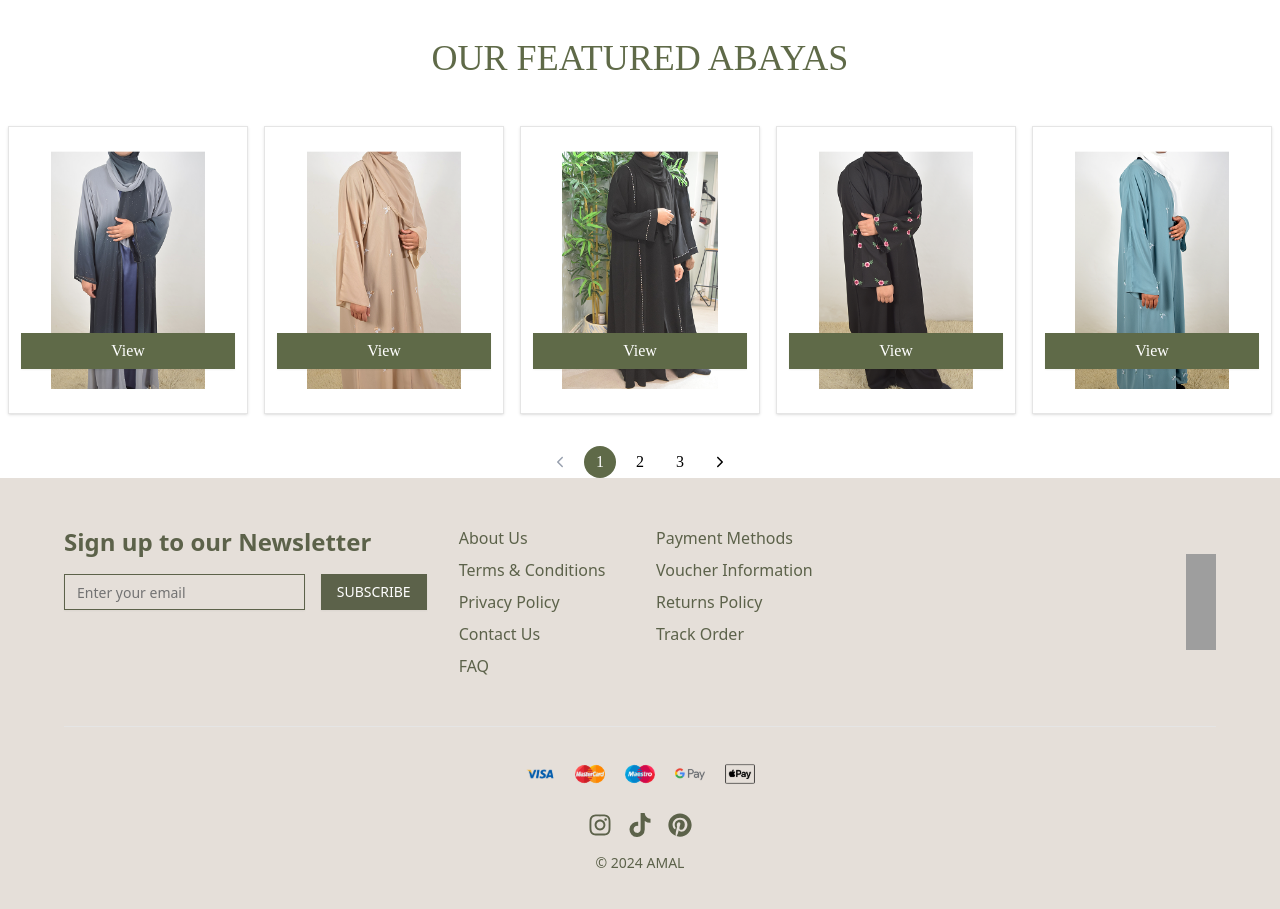
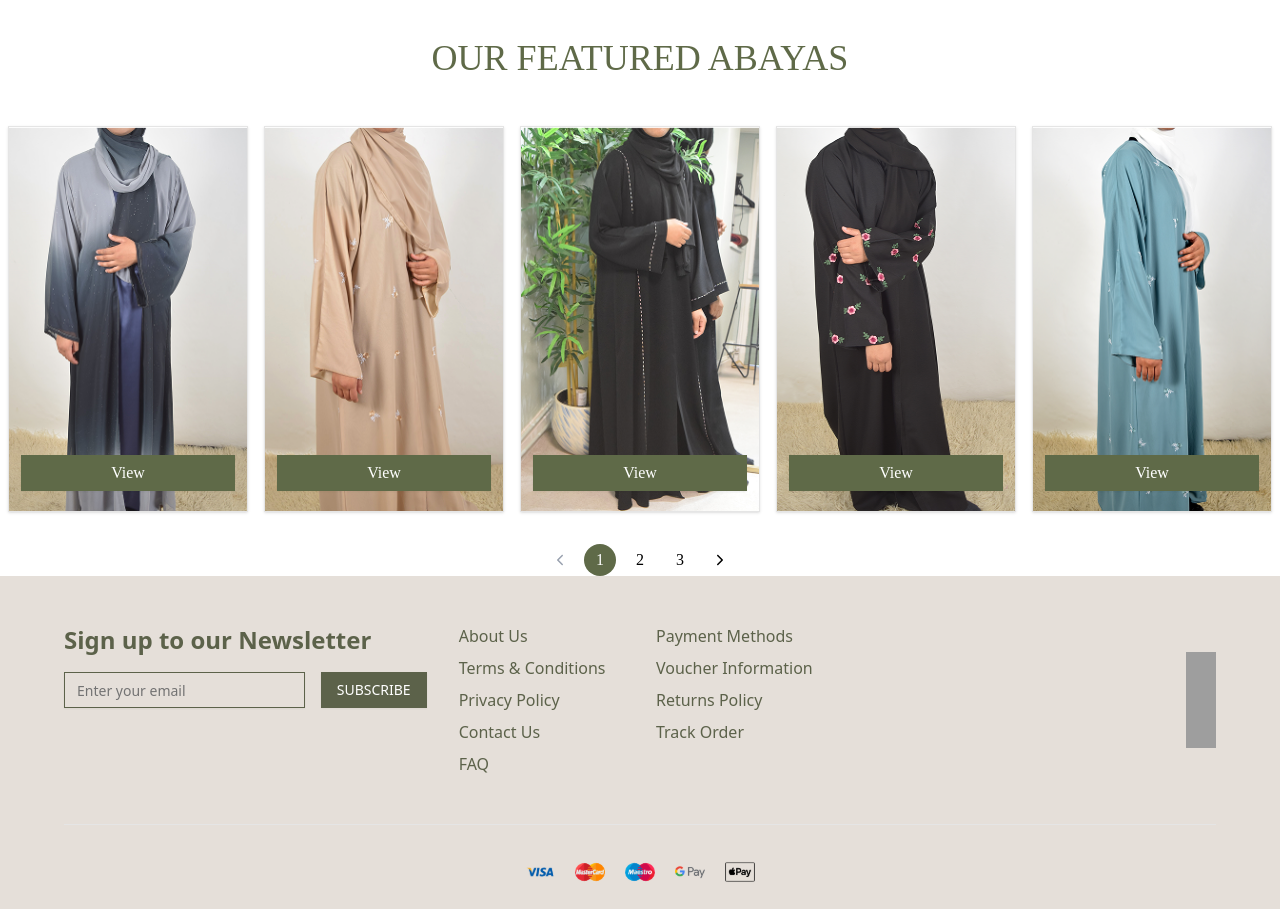
Before and after one commit to Arjunkumar1877/trend-hivee-client, a Next.js app: page / in a window 1280 px wide. Shown: the part 2040-2949 px from the top of the page. Built offline with nearby package versions, Linux system fonts and the light colour scheme; grey boxes are pictures that could not be loaded.

Commit message:
fix: lint

```diff
--- a/src/components/home/FeaturedProducts.tsx
+++ b/src/components/home/FeaturedProducts.tsx
@@ -1,7 +1,7 @@
 import React, { useState } from 'react'
 import { Button } from '../ui/button'
 import { Card, CardContent } from '../ui/card'
-import { IoIosArrowForward, IoIosArrowBack } from "react-icons/io"
+import { IoIosArrowForward, IoIosArrowBack } from 'react-icons/io'
 import Image from 'next/image'
 
 const FeaturedProducts = () => {
@@ -32,7 +32,7 @@ const FeaturedProducts = () => {
   const paginatedImages = images.slice(currentPage * itemsPerPage, (currentPage + 1) * itemsPerPage)
 
   return (
-    <div className='w-full'>
+    <div className="w-full">
       <p className="text-[#5F6A48] w-full text-4xl font-normal py-10 font-[Agatho] text-center uppercase">
         Our Featured Abayas
       </p>
@@ -41,15 +41,10 @@ const FeaturedProducts = () => {
       <div className="flex justify-center overflow-hidden">
         {paginatedImages.map((data, index) => (
           <div key={index} className="md:basis-1/5 lg:basis-1/5 p-2">
-            <Card className="rounded-none">
+            <Card className="rounded-none p-0">
               <CardContent className="relative w-full aspect-square flex items-center justify-center p-0">
-    <div className="relative w-full h-full">
-      <Image
-        alt="Featured Product"
-        src={data}
-        fill
-        className="object-contain"
-      />
+                <div className="relative w-full p-0 h-96">
+                  <Image alt="Featured Product" src={data} fill className="object-center" />
                 </div>
 
                 <Button
@@ -60,7 +55,6 @@ const FeaturedProducts = () => {
                 </Button>
               </CardContent>
             </Card>
-
           </div>
         ))}
       </div>
--- a/src/components/home/LogoBanner.tsx
+++ b/src/components/home/LogoBanner.tsx
@@ -2,9 +2,8 @@ import React from 'react'
 
 const LogoBanner = () => {
   return (
-    <div className='bg-[#5f6a48b0] flex justify-center items-center w-full h-[30rem]'>
-      <div className='border-4 border-[#E6DDD8] relative flex justify-center items-center w-[97%] h-[89%] opacity-65'>
-
+    <div className="bg-[#5f6a48b0] flex justify-center items-center w-full h-[30rem]">
+      <div className="border-4 border-[#E6DDD8] relative flex justify-center items-center w-[97%] h-[89%] opacity-65">
         {/* Main Heading */}
         <p className="z-50 absolute bottom-[12rem] left-1/2 transform -translate-x-1/2 font-[Agatho] font-normal text-[2.125rem] tracking-[0.1em] text-center uppercase opacity-100">
           Explore our latest collections
```
Also changed, not shown: src/components/home/Home.tsx (line endings or trailing spaces). Lines whose indentation alone changed are shown as unchanged.
